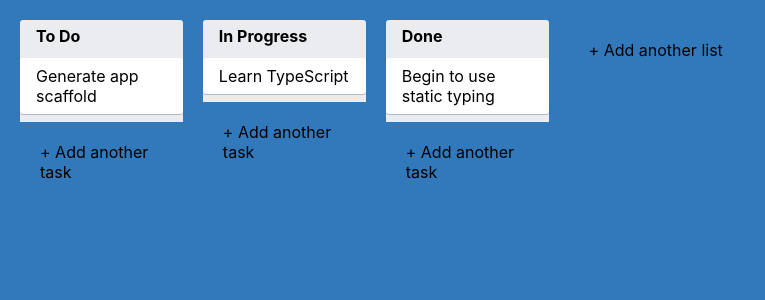
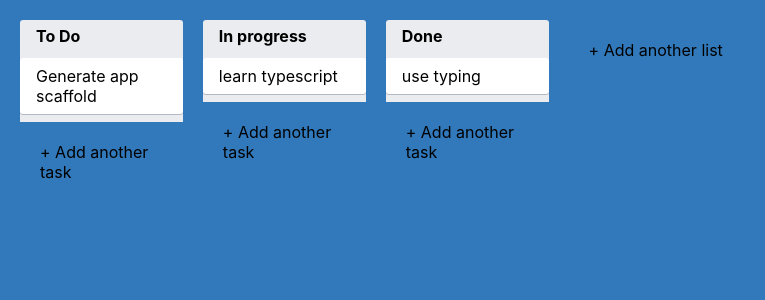
Before and after one commit to Rikstam/trello-clone, a React (Create React App) app: page / in a window 1280 px wide. Shown: the top 300 px of the page, without its empty margins (0-765 px from the left). Built offline with nearby package versions, Linux system fonts and the light colour scheme.

Commit message:
Add basic state management

```diff
--- a/src/App.tsx
+++ b/src/App.tsx
@@ -1,22 +1,23 @@
 import React from "react";
 import { Column } from "./Column";
-import { Card } from "./Card";
 import AppContainer from "./styles";
 import AddNewItem from "./AddNewItem";
+import { useAppState } from "./AppStateContext";
 
 function App() {
+  const { state } = useAppState();
+
   return (
     <AppContainer>
-      <Column text="To Do">
-        <Card text="Generate app scaffold"></Card>
-      </Column>
-      <Column text="In Progress">
-        <Card text="Learn TypeScript"></Card>
-      </Column>
-      <Column text="Done">
-        <Card text="Begin to use static typing"></Card>
-      </Column>
-      <AddNewItem dark toggleButtonText="+ Add another list" onAdd={console.log} />
+      {state.lists.map((list, i) => (
+        <Column text={list.text} key={list.id} index={i} />
+      ))}
+
+      <AddNewItem
+        dark
+        toggleButtonText="+ Add another list"
+        onAdd={console.log}
+      />
     </AppContainer>
   );
 }
--- /dev/null
+++ b/src/AppStateContext.tsx
@@ -0,0 +1,53 @@
+import React,{createContext, useReducer, useContext} from "react"
+
+
+interface AppStateContextProps {
+    state: AppState
+}
+
+interface Task {
+    id: string
+    text: string
+}
+
+interface List {
+    id: string
+    text: string
+    tasks: Task[]
+}
+
+const AppStateContext = createContext<AppStateContextProps>({} as AppStateContextProps)
+
+export interface AppState {
+    lists: List[]
+}
+
+export const useAppState = () => {
+    return useContext(AppStateContext)
+}
+
+const appData: AppState = {
+  lists: [
+    {
+      id: "0",
+      text: "To Do",
+      tasks: [{ id: "c0", text: "Generate app scaffold" }],
+    },
+    {
+      id: "1",
+      text: "In progress",
+      tasks: [{ id: "c1", text: "learn typescript" }],
+    },
+    {
+      id: "2",
+      text: "Done",
+      tasks: [{ id: "c2", text: "use typing" }],
+    },
+  ],
+};
+
+export const AppStateProvider = ({children}: React.PropsWithChildren<{}>) => {
+    return <AppStateContext.Provider value={{state: appData}}>
+        {children}
+    </AppStateContext.Provider>
+}
--- a/src/Card.tsx
+++ b/src/Card.tsx
@@ -5,6 +5,6 @@
   text: string;
 }
 
-export function Card({ text }: CardProps) {
+export default function Card({ text }: CardProps) {
   return <CardContainer>{text}</CardContainer>;
 }
--- a/src/Column.tsx
+++ b/src/Column.tsx
@@ -1,20 +1,28 @@
-import React from "react"
-import AddNewItem from "./AddNewItem"
-import { ColumnContainer, ColumnTitle } from "./styles"
+import React from "react";
+import { useAppState } from "./AppStateContext";
+import Card from "./Card";
+import { ColumnContainer, ColumnTitle } from "./styles";
+import AddNewItem from "./AddNewItem";
 
 interface ColumnProps {
   text: string;
+  index: number;
 }
 
-export function Column({
-  text,
-  children,
-}: React.PropsWithChildren<ColumnProps>) {
+export function Column({ text, index }: ColumnProps) {
+  const { state } = useAppState();
+
   return (
     <ColumnContainer>
       <ColumnTitle>{text}</ColumnTitle>
-      {children}
-        <AddNewItem  toggleButtonText="+ Add another task" onAdd={console.log} dark/>
+      {state.lists[index].tasks.map(task => (
+          <Card text={task.text} key={task.id}/>
+      ))}
+      <AddNewItem
+        toggleButtonText="+ Add another task"
+        onAdd={console.log}
+        dark
+      />
     </ColumnContainer>
-  )
+  );
 }
--- a/src/index.tsx
+++ b/src/index.tsx
@@ -2,10 +2,13 @@
 import ReactDOM from 'react-dom';
 import './index.css';
 import App from './App';
+import {AppStateProvider} from "./AppStateContext"
 
 ReactDOM.render(
   <React.StrictMode>
+    <AppStateProvider>
     <App />
+    </AppStateProvider>
   </React.StrictMode>,
   document.getElementById('root')
 );
```
